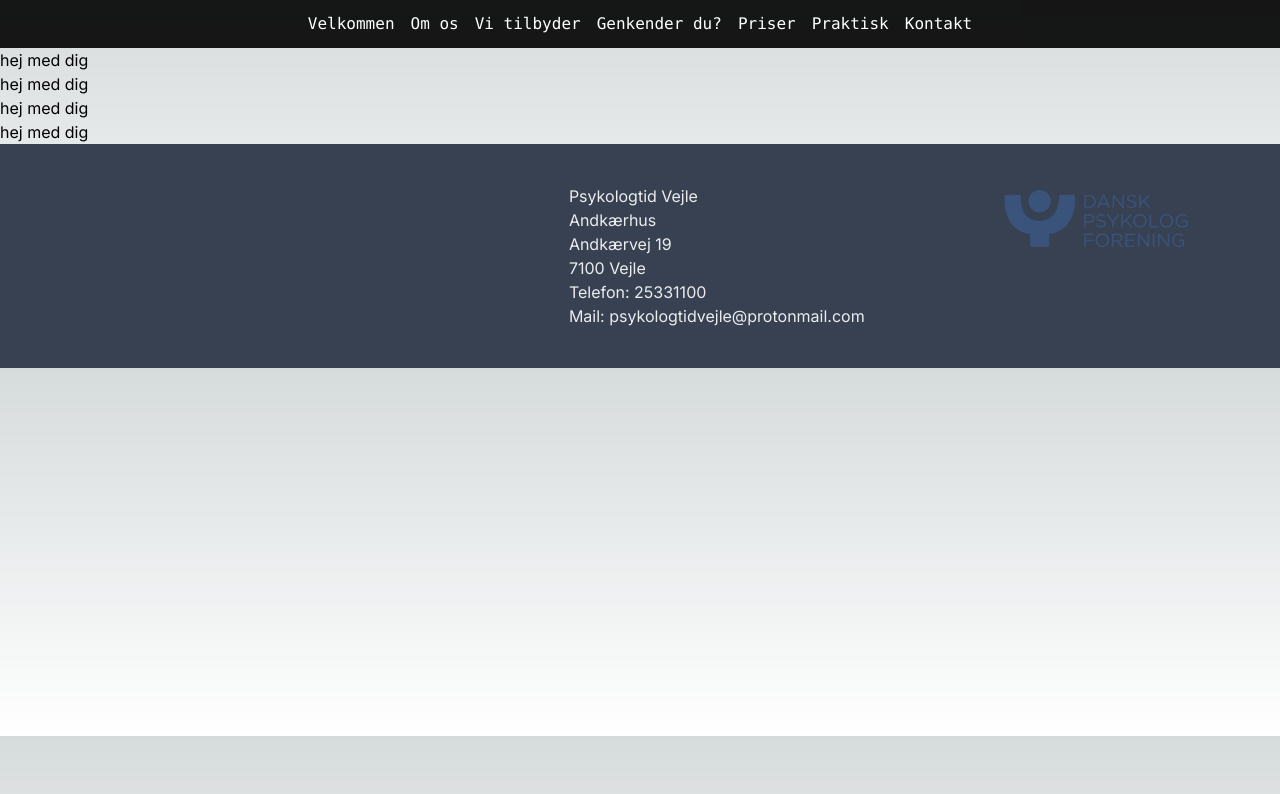
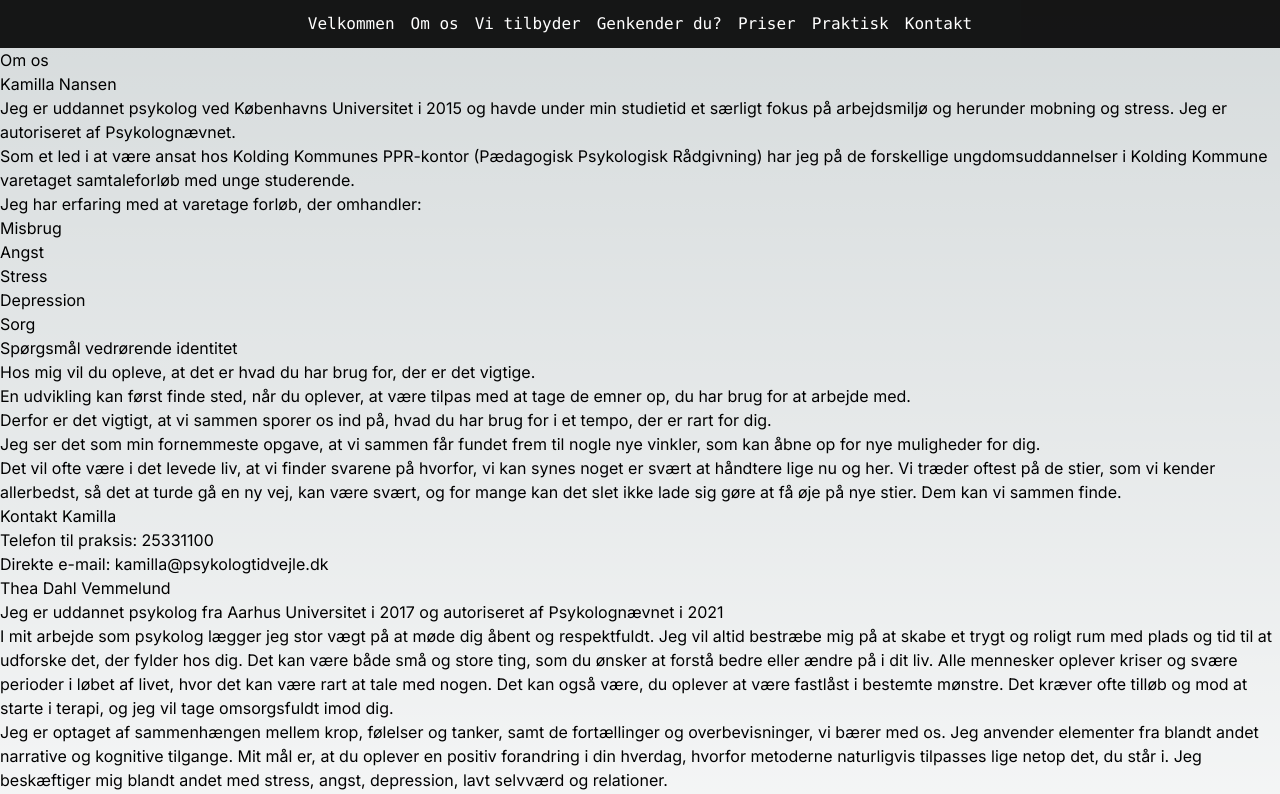
Before and after one commit to aMalling/PsykologTidVejle, a Next.js app: page /om-os in a window 1280 px wide. Shown: the top 794 px of the page. Built offline with nearby package versions, Linux system fonts and the light colour scheme.

Commit message:
added some html to new page

```diff
--- a/app/om-os/page.tsx
+++ b/app/om-os/page.tsx
@@ -4,10 +4,91 @@ import React from "react";
 export default function OmOs() {
   return (
     <div className="pt-12">
-      <div>hej med dig</div>
-      <div>hej med dig</div>
-      <div>hej med dig</div>
-      <div>hej med dig</div>
+      <h2>Om os</h2>
+      <section>
+        <h3>Kamilla Nansen</h3>
+      </section>
+      <p>
+        Jeg er uddannet psykolog ved Københavns Universitet i 2015 og havde
+        under min studietid et særligt fokus på arbejdsmiljø og herunder mobning
+        og stress. Jeg er autoriseret af Psykolognævnet.
+      </p>
+      <p>
+        Som et led i at være ansat hos Kolding Kommunes PPR-kontor (Pædagogisk
+        Psykologisk Rådgivning) har jeg på de forskellige ungdomsuddannelser i
+        Kolding Kommune varetaget samtaleforløb med unge studerende.
+      </p>{" "}
+      <p>Jeg har erfaring med at varetage forløb, der omhandler: </p>
+      <ol>
+        <li>Misbrug</li>
+        <li>Angst</li>
+        <li>Stress</li>
+
+        <li>Depression</li>
+        <li>Sorg</li>
+        <li>Spørgsmål vedrørende identitet</li>
+      </ol>
+      <p>
+        Hos mig vil du opleve, at det er hvad du har brug for, der er det
+        vigtige.
+      </p>{" "}
+      <p>
+        En udvikling kan først finde sted, når du oplever, at være tilpas med at
+        tage de emner op, du har brug for at arbejde med.
+      </p>{" "}
+      <p>
+        Derfor er det vigtigt, at vi sammen sporer os ind på, hvad du har brug
+        for i et tempo, der er rart for dig.
+      </p>{" "}
+      <p>
+        Jeg ser det som min fornemmeste opgave, at vi sammen får fundet frem til
+        nogle nye vinkler, som kan åbne op for nye muligheder for dig.
+      </p>{" "}
+      <p>
+        Det vil ofte være i det levede liv, at vi finder svarene på hvorfor, vi
+        kan synes noget er svært at håndtere lige nu og her. Vi træder oftest på
+        de stier, som vi kender allerbedst, så det at turde gå en ny vej, kan
+        være svært, og for mange kan det slet ikke lade sig gøre at få øje på
+        nye stier. Dem kan vi sammen finde.
+      </p>{" "}
+      <p>Kontakt Kamilla</p>
+      <p>Telefon til praksis: 25331100 </p>
+      <p>Direkte e-mail: kamilla@psykologtidvejle.dk</p>
+      <h3>Thea Dahl Vemmelund </h3>
+      <p>
+        Jeg er uddannet psykolog fra Aarhus Universitet i 2017 og autoriseret af
+        Psykolognævnet i 2021
+      </p>
+      <p>
+        {" "}
+        I mit arbejde som psykolog lægger jeg stor vægt på at møde dig åbent og
+        respektfuldt. Jeg vil altid bestræbe mig på at skabe et trygt og roligt
+        rum med plads og tid til at udforske det, der fylder hos dig. Det kan
+        være både små og store ting, som du ønsker at forstå bedre eller ændre
+        på i dit liv. Alle mennesker oplever kriser og svære perioder i løbet af
+        livet, hvor det kan være rart at tale med nogen. Det kan også være, du
+        oplever at være fastlåst i bestemte mønstre. Det kræver ofte tilløb og
+        mod at starte i terapi, og jeg vil tage omsorgsfuldt imod dig.
+      </p>
+      <p>
+        {" "}
+        Jeg er optaget af sammenhængen mellem krop, følelser og tanker, samt de
+        fortællinger og overbevisninger, vi bærer med os. Jeg anvender elementer
+        fra blandt andet narrative og kognitive tilgange. Mit mål er, at du
+        oplever en positiv forandring i din hverdag, hvorfor metoderne
+        naturligvis tilpasses lige netop det, du står i. Jeg beskæftiger mig
+        blandt andet med stress, angst, depression, lavt selvværd og relationer.
+      </p>
+      <p>
+        Jeg har tidligere arbejdet med børn, unge og familier i kommunalt regi
+        (Pædagogisk Psykologisk Rådgivning), samt varetaget supervision og
+        sparring med personale og ledelse på skoler og i dagtilbud. Under min
+        studietid har jeg desuden haft tilknytning til psykiatrien, herunder
+        Klinik for OCD og Angstlidelser.{" "}
+      </p>
+      <p>Kontakt Thea</p>
+      <p>Telefon til praksis: 25331100</p>
+      <p>Direkte e-mail: thea@psykologtidvejle.dk</p>
     </div>
   );
 }
--- a/components/footer.tsx
+++ b/components/footer.tsx
@@ -3,7 +3,7 @@ import Image from "next/image";
 
 export default function Footer() {
   return (
-    <section className="w-full grid grid-cols-9 py-10 text-white/90 bg-gray-700">
+    <section className="w-full grid grid-cols-9 py-5 text-white/90 bg-gray-700">
       <div className=" col-start-5 text-left col-span-3 ">
         <p>Psykologtid Vejle</p>
         <p>Andkærhus</p>
--- a/components/header.tsx
+++ b/components/header.tsx
@@ -8,31 +8,31 @@ import Image from "next/image";
 export const links = [
   {
     name: "Velkommen",
-    hash: "#velkommen",
+    hash: "/",
   },
   {
     name: "Om os",
-    hash: "#om-os",
+    hash: "/om-os",
   },
   {
     name: "Vi tilbyder",
-    hash: "#vi-tilbyder",
+    hash: "/vi-tilbyder",
   },
   {
     name: "Genkender du?",
-    hash: "#genkender-du?",
+    hash: "/genkender-du?",
   },
   {
     name: "Priser",
-    hash: "#priser",
+    hash: "/priser",
   },
   {
     name: "Praktisk",
-    hash: "#praktisk",
+    hash: "/praktisk",
   },
   {
     name: "Kontakt",
-    hash: "#kontakt",
+    hash: "/kontakt",
   },
 ] as const;
 
```
